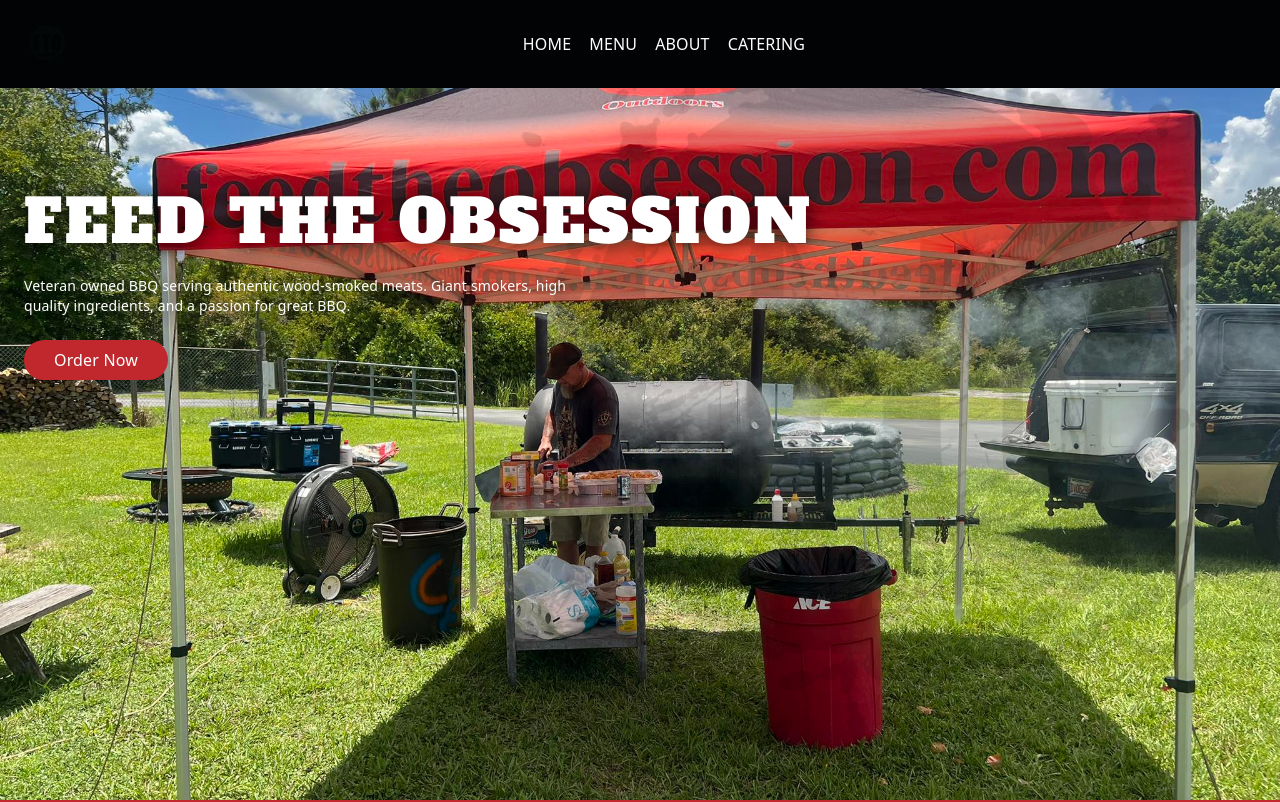
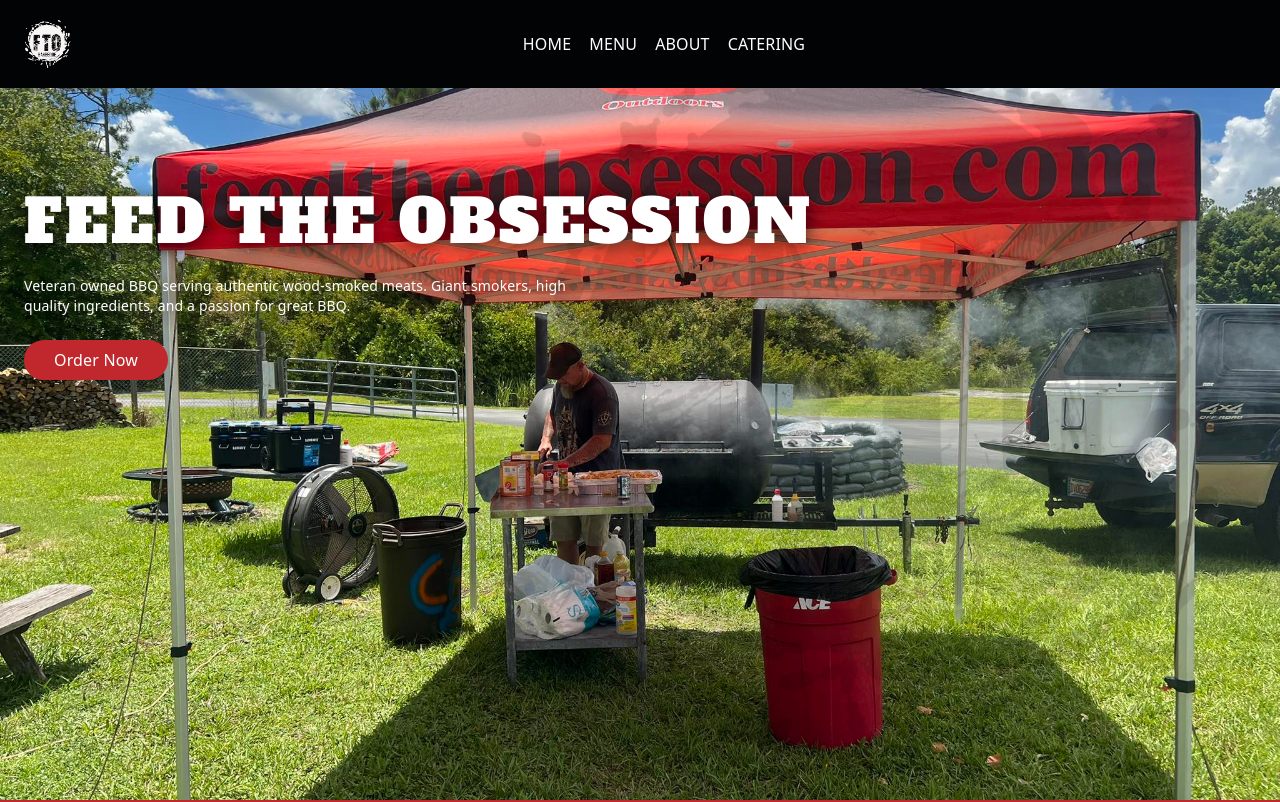
Before and after one commit to brennanhunter/feed-the-obsession-bbq, a Next.js app: page / in a window 1280 px wide. Shown: the top 802 px of the page. Built offline with nearby package versions, Linux system fonts and the light colour scheme; grey boxes are pictures that could not be loaded.

Commit message:
Added mix blend.

```diff
--- a/app/components/Footer.tsx
+++ b/app/components/Footer.tsx
@@ -12,7 +12,7 @@
             alt="FTO Barbeque Logo"
             width={120}
             height={120}
-            className="w-28 h-28 object-contain"
+            className="w-28 h-28 object-contain invert mix-blend-difference"
           />
         </div>
         <div className="flex md:justify-between justify-center text-center flex-wrap md:gap-y-0 gap-y-6">
--- a/app/components/Header.tsx
+++ b/app/components/Header.tsx
@@ -17,7 +17,7 @@
             alt="FTO Barbeque Logo"
             width={48}
             height={48}
-            className="w-12 h-12 object-contain"
+            className="w-12 h-12 object-contain invert mix-blend-difference"
           />
         </Link>
 
```
